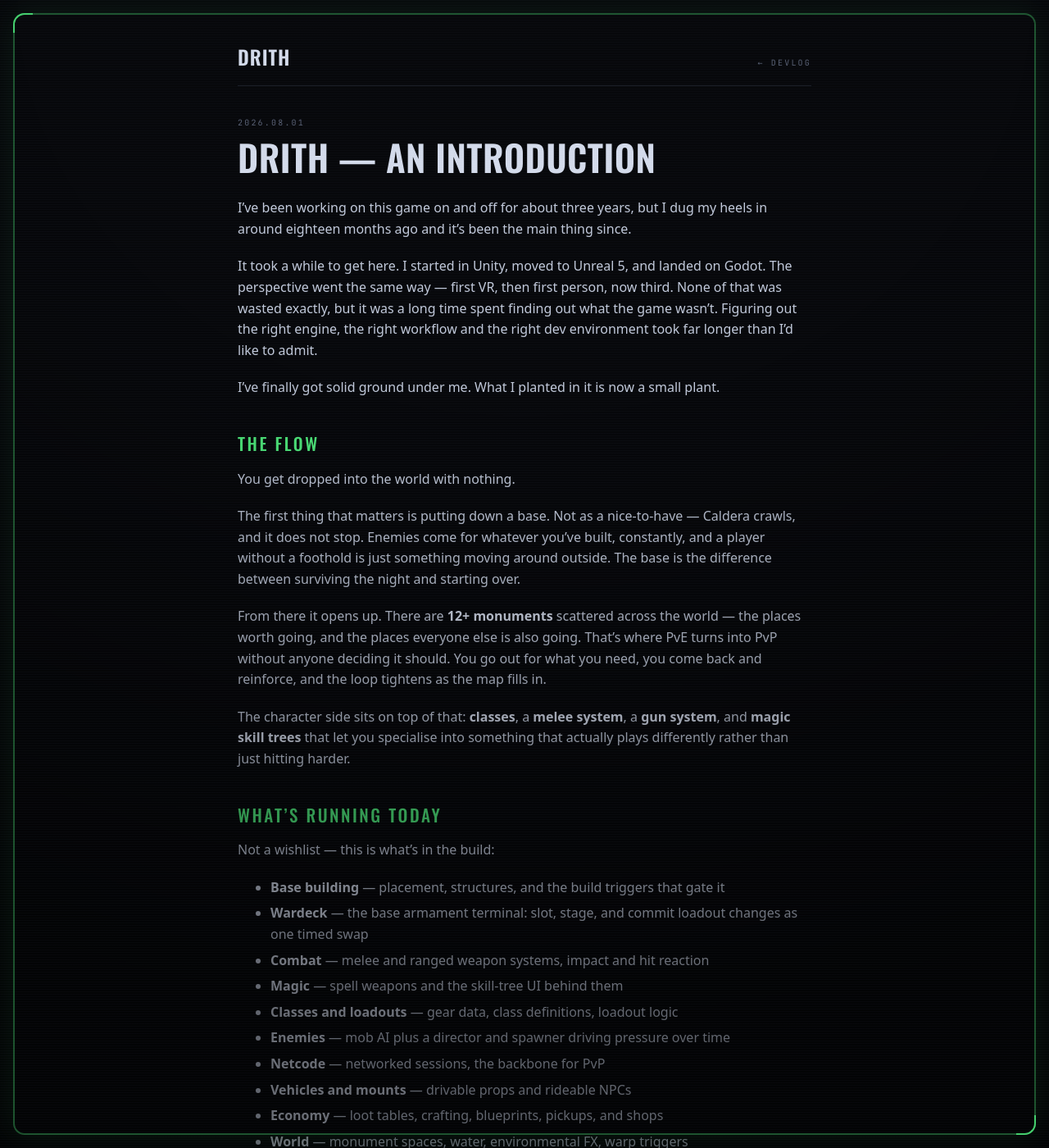
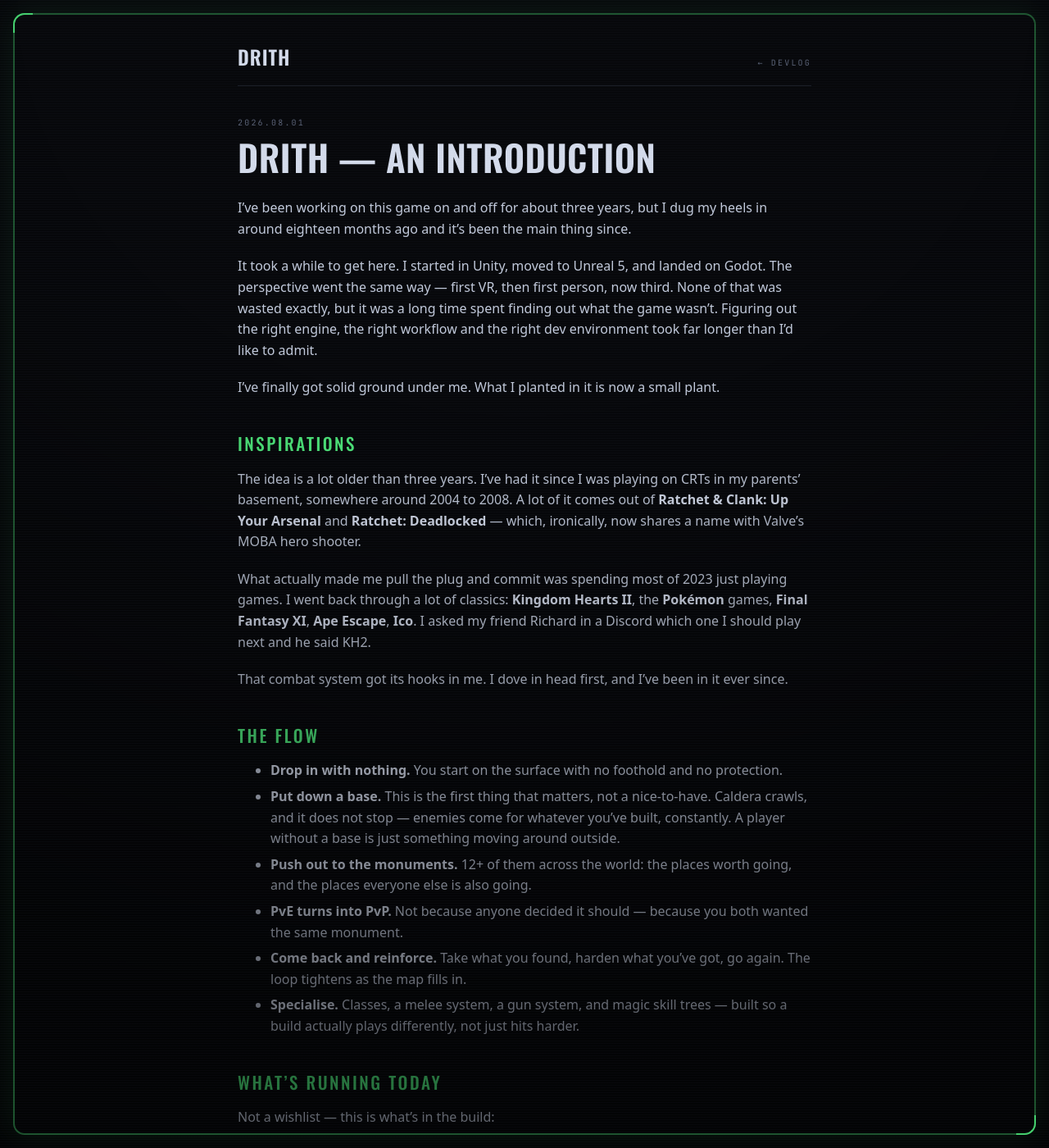
Before and after one commit to WhitleyStriber/drith.github.io, a Jekyll site: the page built from _posts/2026-08-01-drith-an-introduction.md, in a window 1280 px wide and 1400 px high. Shown: the whole window at 82% size. Built offline with Jekyll 4.4.1, drawn with Linux system fonts in a browser that asks for light colours.

Commit message:
Devlog: add inspirations, make the flow a bulleted list
Origin story (CRTs 2004-2008, the Ratchet games, the 2023 replay year
and KH2) sits after the opening history. The flow section becomes a
list so the round reads at a glance instead of as three paragraphs.

```diff
--- a/_posts/2026-08-01-drith-an-introduction.md
+++ b/_posts/2026-08-01-drith-an-introduction.md
@@ -18,24 +18,37 @@ right dev environment took far longer than I'd like to admit.
 I've finally got solid ground under me. What I planted in it is now a small
 plant.
 
+## Inspirations
+
+The idea is a lot older than three years. I've had it since I was playing on
+CRTs in my parents' basement, somewhere around 2004 to 2008. A lot of it comes
+out of **Ratchet & Clank: Up Your Arsenal** and **Ratchet: Deadlocked** — which,
+ironically, now shares a name with Valve's MOBA hero shooter.
+
+What actually made me pull the plug and commit was spending most of 2023 just
+playing games. I went back through a lot of classics: **Kingdom Hearts II**, the
+**Pokémon** games, **Final Fantasy XI**, **Ape Escape**, **Ico**. I asked my
+friend Richard in a Discord which one I should play next and he said KH2.
+
+That combat system got its hooks in me. I dove in head first, and I've been in
+it ever since.
+
 ## The flow
 
-You get dropped into the world with nothing.
-
-The first thing that matters is putting down a base. Not as a nice-to-have —
-Caldera crawls, and it does not stop. Enemies come for whatever you've built,
-constantly, and a player without a foothold is just something moving around
-outside. The base is the difference between surviving the night and starting
-over.
-
-From there it opens up. There are **12+ monuments** scattered across the world —
-the places worth going, and the places everyone else is also going. That's where
-PvE turns into PvP without anyone deciding it should. You go out for what you
-need, you come back and reinforce, and the loop tightens as the map fills in.
-
-The character side sits on top of that: **classes**, a **melee system**, a **gun
-system**, and **magic skill trees** that let you specialise into something that
-actually plays differently rather than just hitting harder.
+- **Drop in with nothing.** You start on the surface with no foothold and no
+  protection.
+- **Put down a base.** This is the first thing that matters, not a
+  nice-to-have. Caldera crawls, and it does not stop — enemies come for whatever
+  you've built, constantly. A player without a base is just something moving
+  around outside.
+- **Push out to the monuments.** 12+ of them across the world: the places worth
+  going, and the places everyone else is also going.
+- **PvE turns into PvP.** Not because anyone decided it should — because you
+  both wanted the same monument.
+- **Come back and reinforce.** Take what you found, harden what you've got, go
+  again. The loop tightens as the map fills in.
+- **Specialise.** Classes, a melee system, a gun system, and magic skill trees —
+  built so a build actually plays differently, not just hits harder.
 
 ## What's running today
 
```
